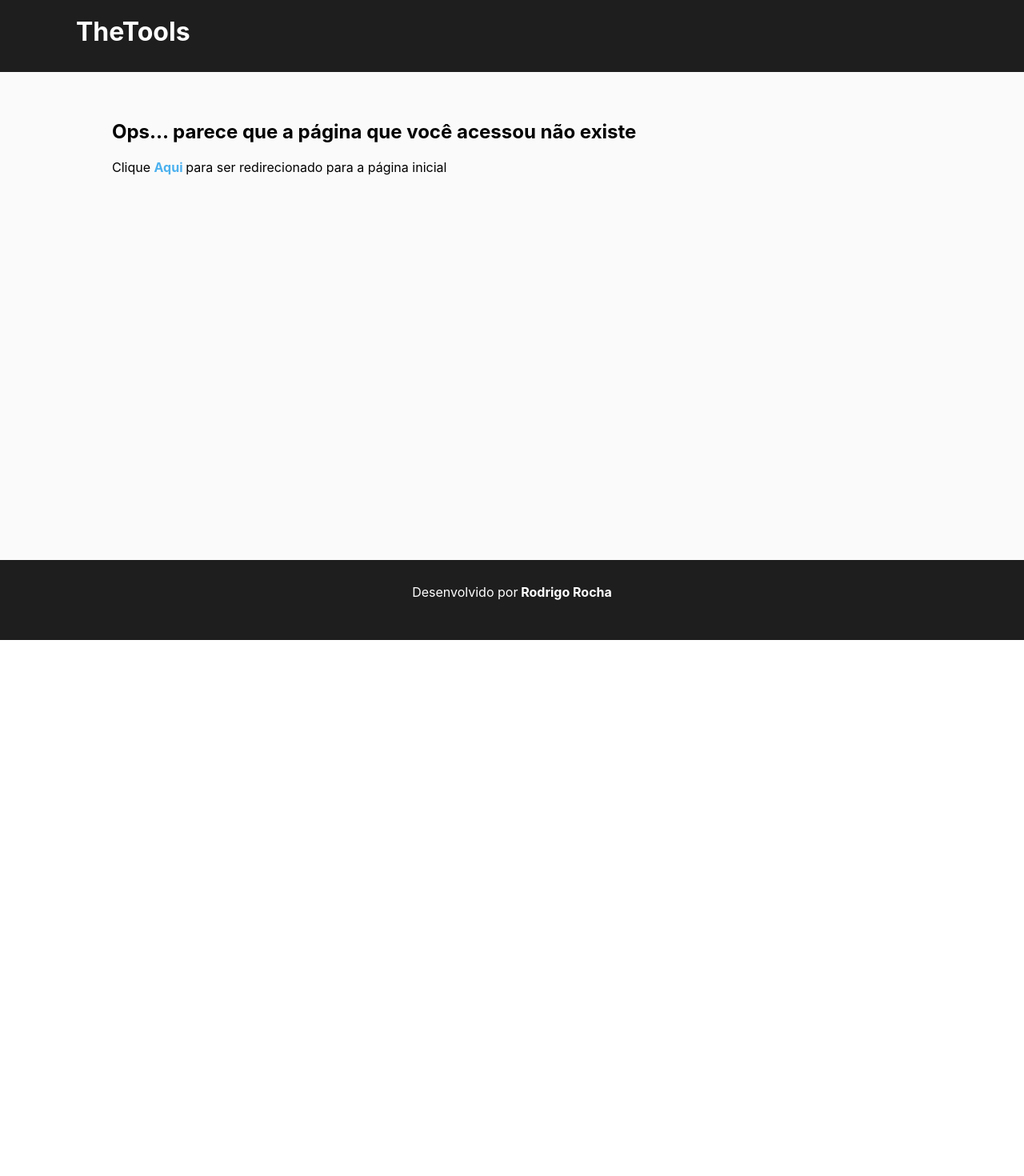
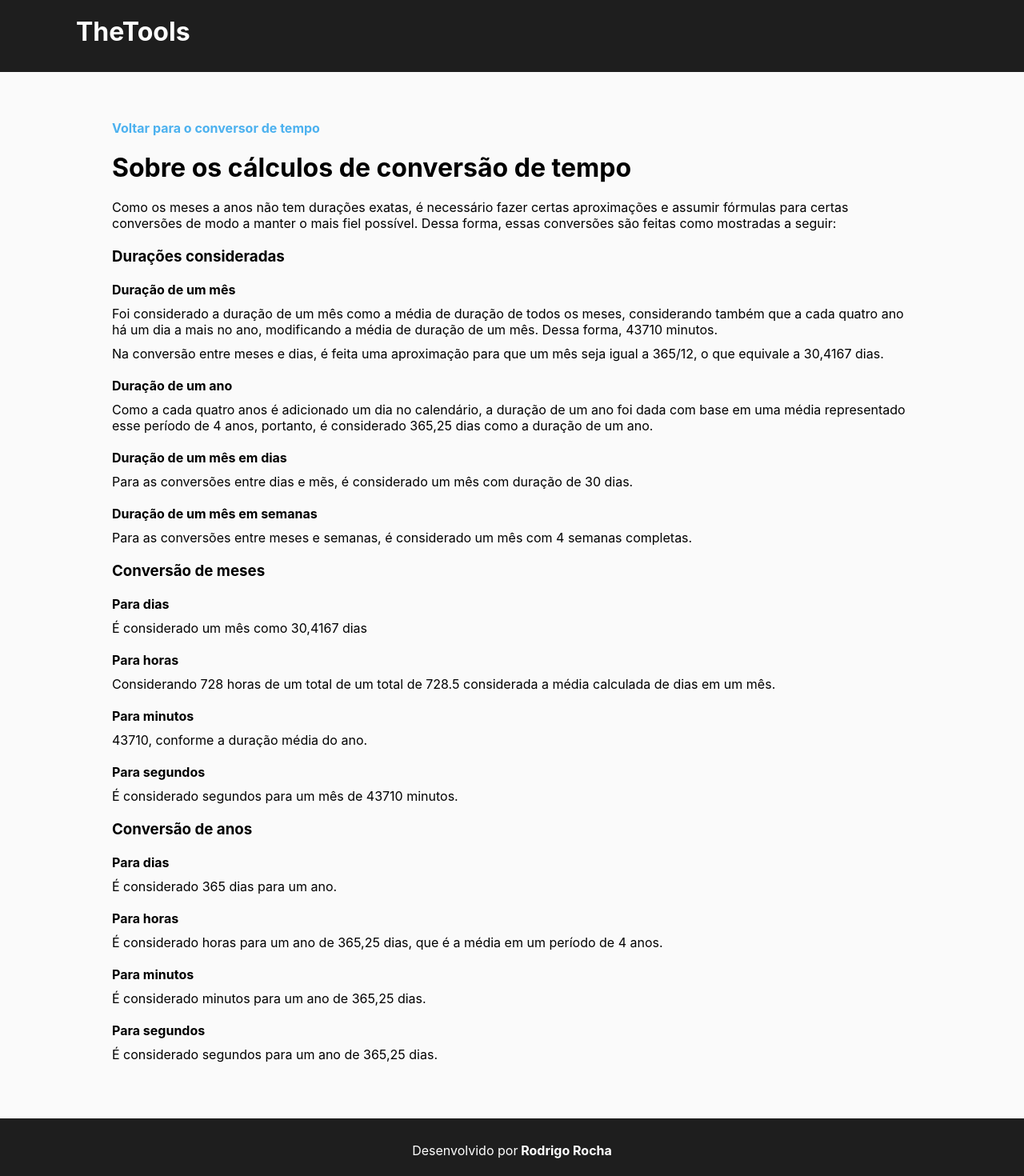
Before and after one commit to rodrigogomesrc/TheTools, a React (Create React App) app: page /conversor-de-tempo-info in a window 1280 px wide. Shown: the top 1470 px of the page at 80% size. Before the commit the page ends 800 px from the top, so only its background shows below. Built offline with nearby package versions, Linux system fonts and the light colour scheme.

Commit message:
error validation completed and info page

```diff
--- a/src/App.js
+++ b/src/App.js
@@ -9,7 +9,7 @@ import Notfound from './components/pages/NotFound';
 import Sorteio from './components/pages/Sorteio';
 import SorteioGrupos from './components/pages/SorteioGrupos';
 import TimeConverter from  './components/pages/timeConverter';
-
+import TimeConverterInfo from './components/TimeConverterInfo';
 import './App.css';
 
 function App() {
@@ -25,6 +25,7 @@ function App() {
             <Route path="/sorteio" component={Sorteio} />
             <Route path="/gerador-de-grupos" component={SorteioGrupos} />
             <Route path="/conversor-de-tempo" component={TimeConverter} />
+            <Route path="/conversor-de-tempo-info" component={TimeConverterInfo} />
             <Route path="*" component={Notfound} />
           </Switch>
         <Footer />
--- /dev/null
+++ b/src/components/TimeConverterInfo.js
@@ -0,0 +1,100 @@
+import React from 'react'
+import { Link } from 'react-router-dom';
+
+let titleFour = {
+
+    marginTop : "20px",
+    marginBottom : "10px"
+}
+
+let titleTwo = {
+
+    marginTop : "20px"
+}
+
+let linkStyle = {
+
+    marginBottom : "20px",
+}
+
+function TimeConverterInfo() {
+
+    return (
+        <div className="Container">
+
+            <div style={linkStyle}>
+                <Link className="page-link"to={"/conversor-de-tempo"}> Voltar para o conversor de tempo</Link>
+            </div>
+
+            <h1>Sobre os cálculos de conversão de tempo</h1>
+
+            <p>
+                Como os meses a anos não tem durações exatas, é necessário fazer certas aproximações e assumir fórmulas
+                para certas conversões de modo a manter o mais fiel possível. Dessa forma, essas conversões são feitas
+                como mostradas a seguir:
+            </p>
+            <h3 style={titleTwo}>Durações consideradas</h3>
+
+            <h4 style={titleFour}>Duração de um mês</h4>
+
+            <p>
+            Foi considerado a duração de um mês como a média de duração de todos os meses,
+            considerando também que a cada quatro ano há um dia a mais no ano,
+            modificando a média de duração de um mês. Dessa forma, 43710 minutos.
+            </p>
+            <p>
+            Na conversão entre meses e dias, é feita uma aproximação para que um mês seja igual a 365/12,
+             o que equivale a 30,4167 dias.
+            </p>
+
+            <h4 style={titleFour}>Duração de um ano</h4>
+            <p>
+            Como a cada quatro anos é adicionado um dia no calendário, a duração de um ano foi
+            dada com base em uma média representado esse período de 4 anos, portanto,
+            é considerado 365,25 dias como a duração de um ano.
+            </p>
+            <h4 style={titleFour}>Duração de um mês em dias</h4>
+            <p>
+            Para as conversões entre dias e mẽs,
+            é considerado um mês com duração de 30 dias.
+            </p>
+            <h4 style={titleFour}>Duração de um mês em semanas</h4>
+            <p>
+            Para as conversões entre meses e semanas,
+            é considerado um mês com 4 semanas completas.
+            </p>
+
+            <h3 style={titleTwo}>Conversão de meses</h3>
+
+            <h4 style={titleFour}>Para dias</h4>
+            <p>É considerado um mês como 30,4167 dias</p>
+            <h4 style={titleFour}>Para horas</h4>
+            <p>Considerando 728 horas de um total de um total de 728.5 considerada
+             a média calculada de dias em um mês.
+            </p>
+            <h4 style={titleFour}>Para minutos</h4>
+            <p>43710, conforme a duração média do ano.</p>
+            <h4 style={titleFour}>Para segundos</h4>
+            <p>É considerado segundos para um mês de 43710 minutos.</p>
+
+            <h3 style={titleTwo}>Conversão de anos</h3>
+
+            <h4 style={titleFour}>Para dias</h4>
+            <p>É considerado 365 dias para um ano.</p>
+            <h4 style={titleFour}>Para horas</h4>
+            <p>
+            É considerado horas para um ano de 365,25 dias,
+            que é a média em um período de 4 anos.
+            </p>
+            <h4 style={titleFour}>Para minutos</h4>
+            <p>É considerado minutos para um ano de 365,25 dias.
+            </p>
+            <h4 style={titleFour}>Para segundos</h4>
+            <p>
+            É considerado segundos para um ano de 365,25 dias.
+            </p>
+        </div>
+    )
+}
+
+export default TimeConverterInfo
--- a/src/components/layout/Main.js
+++ b/src/components/layout/Main.js
@@ -4,8 +4,6 @@ import './Main.css';
 
 class Main extends Component {
 
-    // Later this will be adapted to be able to make a english version
-    // Probably I'll use the same component and pass the english data to it, including a new url
     state = {
 
         tools : [
--- a/src/components/pages/timeConverter.css
+++ b/src/components/pages/timeConverter.css
@@ -2,6 +2,13 @@
 
     max-width: 200px;
     margin: 0 auto;
+}
+
+#link-holder {
+
+    max-width: 235px;
+    margin: 0 auto;
+    margin-top: 20px;
 }
 
 .time-converter-select{
--- a/src/components/pages/timeConverter.js
+++ b/src/components/pages/timeConverter.js
@@ -1,5 +1,6 @@
 import React, { Component } from 'react'
 import "./timeConverter.css";
+import { Link } from 'react-router-dom';
 
 export default class TimeConverter extends Component {
 
@@ -417,8 +418,8 @@ export default class TimeConverter extends Component {
 
                 </div>
             )
+        }
 
-        }
         if(emptyUnitError){
 
             return(
@@ -439,13 +440,11 @@ export default class TimeConverter extends Component {
                 <div className='temp-separator' id='sorteio-separador'></div>
             )
         }
-
-
     }
 
     validate = () => {
 
-        const {unitOne, unitTwo} = this.state;
+        const {unitOne, unitTwo, valueOne} = this.state;
 
         if(unitOne === "default" || unitTwo === "default"){
 
@@ -454,7 +453,13 @@ export default class TimeConverter extends Component {
 
         }
 
-        this.setState({emptyUnitError: false});
+        if(isNaN(valueOne)){
+
+            this.setState({valueError: true});
+            return false;
+        }
+
+        this.setState({emptyUnitError: false, valueError : false});
         return true;
     }
 
@@ -488,8 +493,24 @@ export default class TimeConverter extends Component {
 
     onChange = e => {
 
-        this.setState({"valueOne" : e.target.value}, () => (this.convert()));
+        let strValue = String(e.target.value);
+        let treatedValue = ""
 
+        // eslint-disable-next-line
+        for (let i in strValue){
+
+            if(strValue.charAt(i) === ","){
+
+                treatedValue += ".";
+
+            } else {
+
+                treatedValue += strValue.charAt(i);
+            }
+        }
+
+        let value = Number(treatedValue);
+        this.setState({"valueOne" : value},() => (this.convert()));
     }
 
     render() {
@@ -529,7 +550,6 @@ export default class TimeConverter extends Component {
                                             type='text'
                                             name="unitOne"
                                             placeholder="Número"
-                                            value={this.state.valueOne}
                                             onChange={this.onChange}
                                         />
 
@@ -568,10 +588,14 @@ export default class TimeConverter extends Component {
 
                                     </div>
 
+
                                 </form>
 
                             </div>
 
+                        </div>
+                        <div id="link-holder">
+                            <Link className="page-link"to={"/conversor-de-tempo-info"}>Sobre as fórmulas de conversão</Link>
                         </div>
                         <div className="row">
 
```
